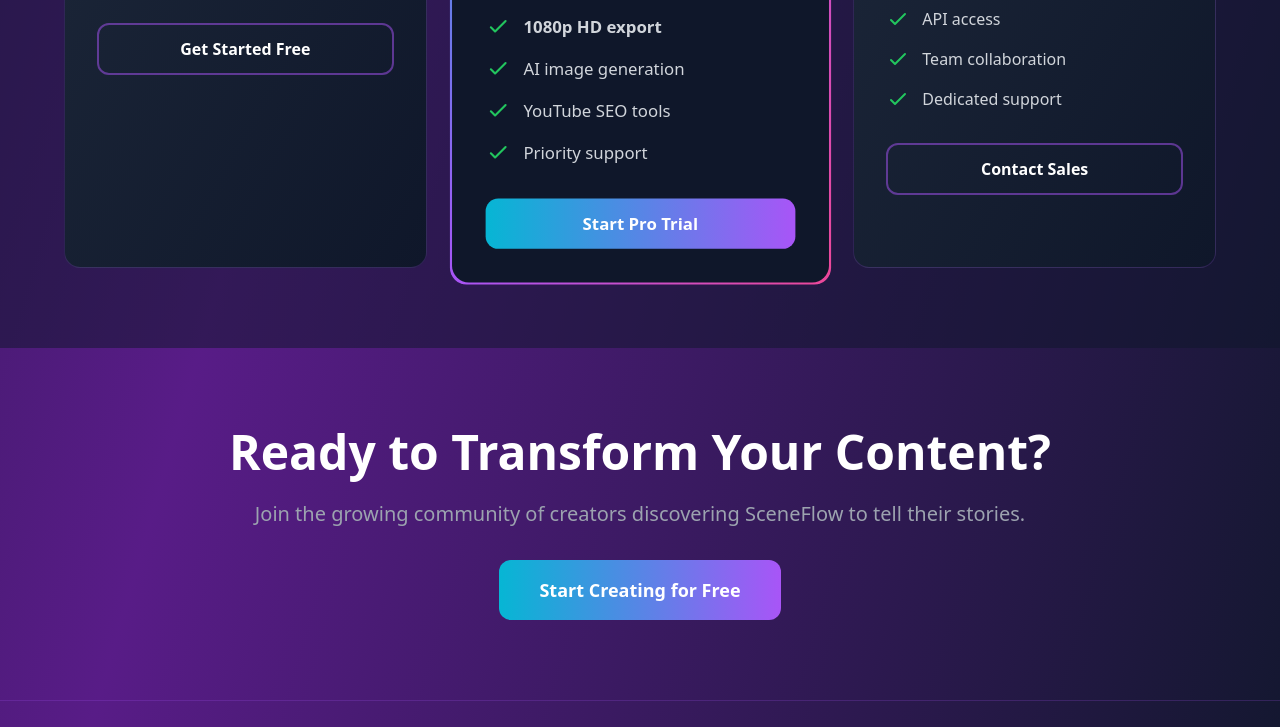
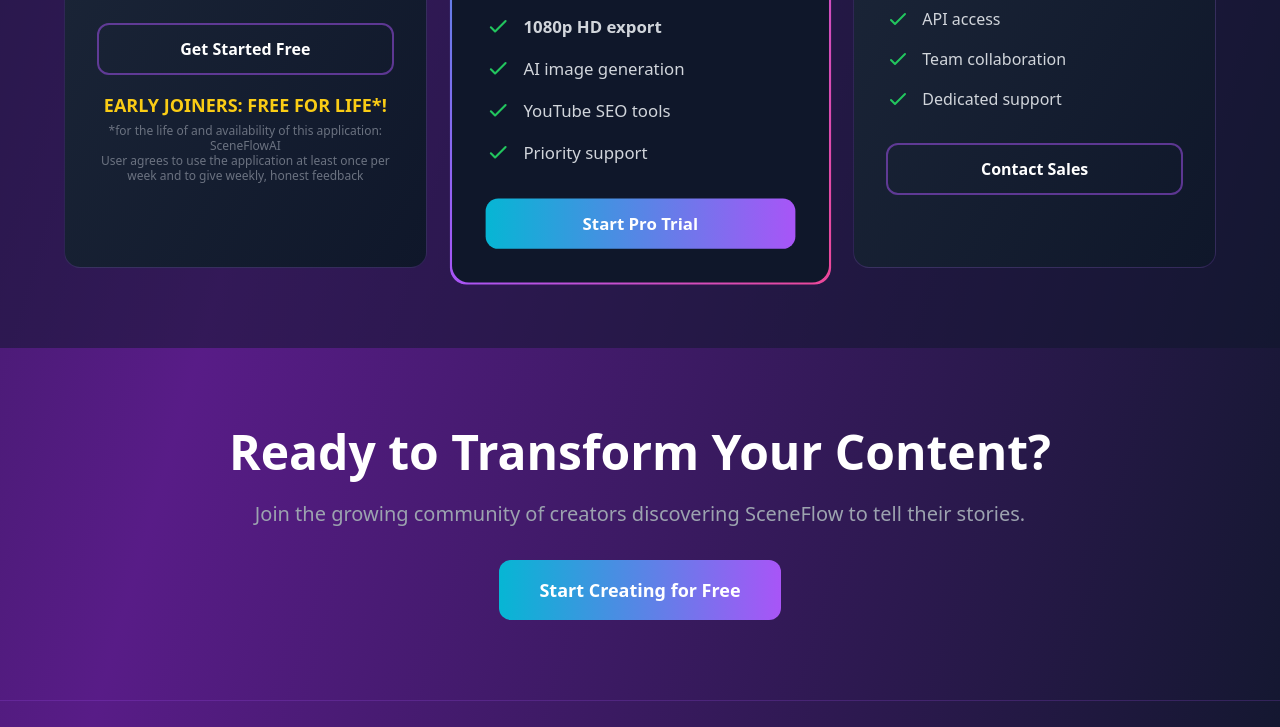
Before and after one commit to hwaynefair/SceneFlow, a plain HTML site: page index.html in a window 1280 px wide. Shown: the part 3391-4118 px from the top of the page. Drawn offline with nearby package versions, Linux system fonts and the light colour scheme.

Commit message:
promo copy

```diff
--- a/index.html
+++ b/index.html
@@ -257,6 +257,15 @@
                     <a href="https://app.sceneflowai.app/" class="w-full border-2 border-purple-500/50 py-3 rounded-xl font-bold hover:bg-purple-500/10 transition inline-block text-center">
                         Get Started Free
                     </a>
+
+                    <!-- Early Joiners Promotion -->
+                    <div class="mt-4 text-center">
+                        <p class="text-lg font-bold text-yellow-400 mb-1">EARLY JOINERS: FREE FOR LIFE*!</p>
+                        <p class="text-xs text-gray-500 leading-tight">
+                            *for the life of and availability of this application: SceneFlowAI<br/>
+                            User agrees to use the application at least once per week and to give weekly, honest feedback
+                        </p>
+                    </div>
                 </div>
 
                 <!-- Pro Plan (Featured) -->
```
